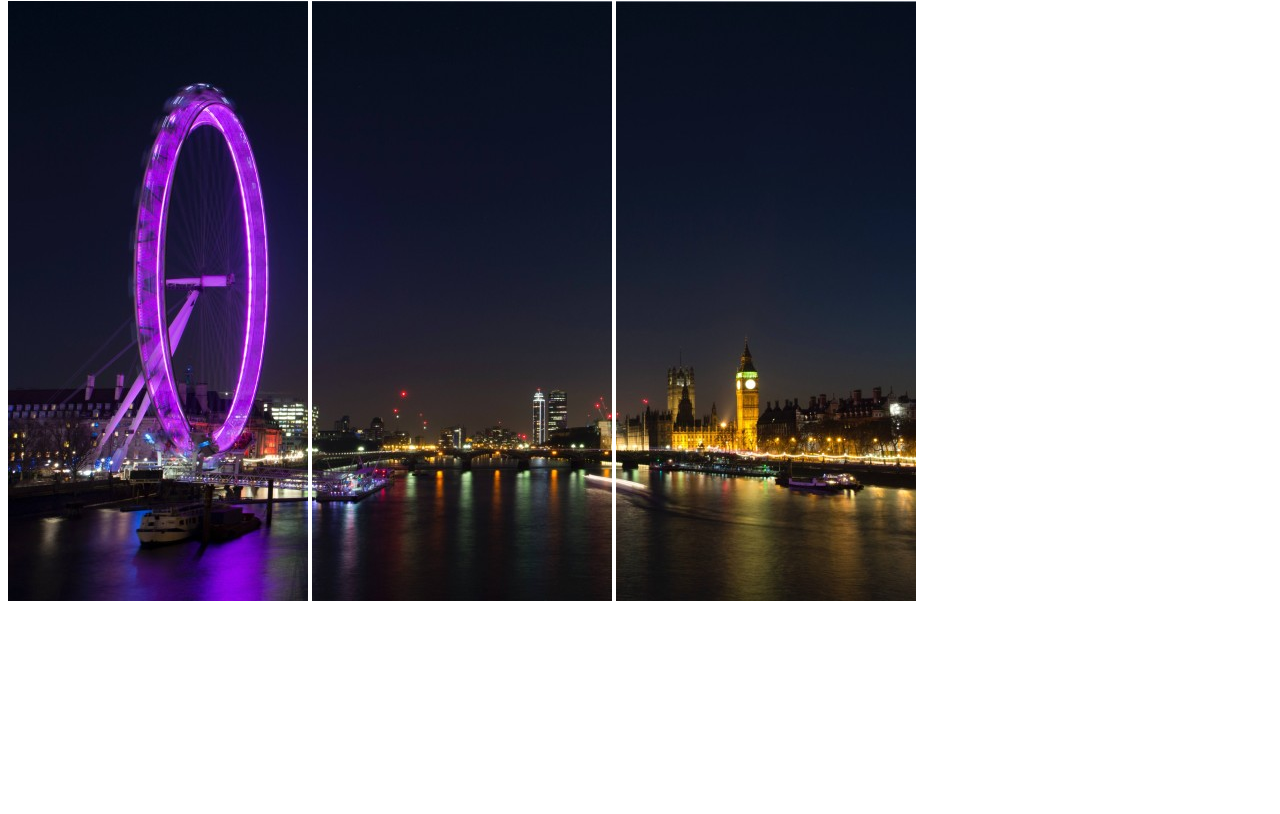
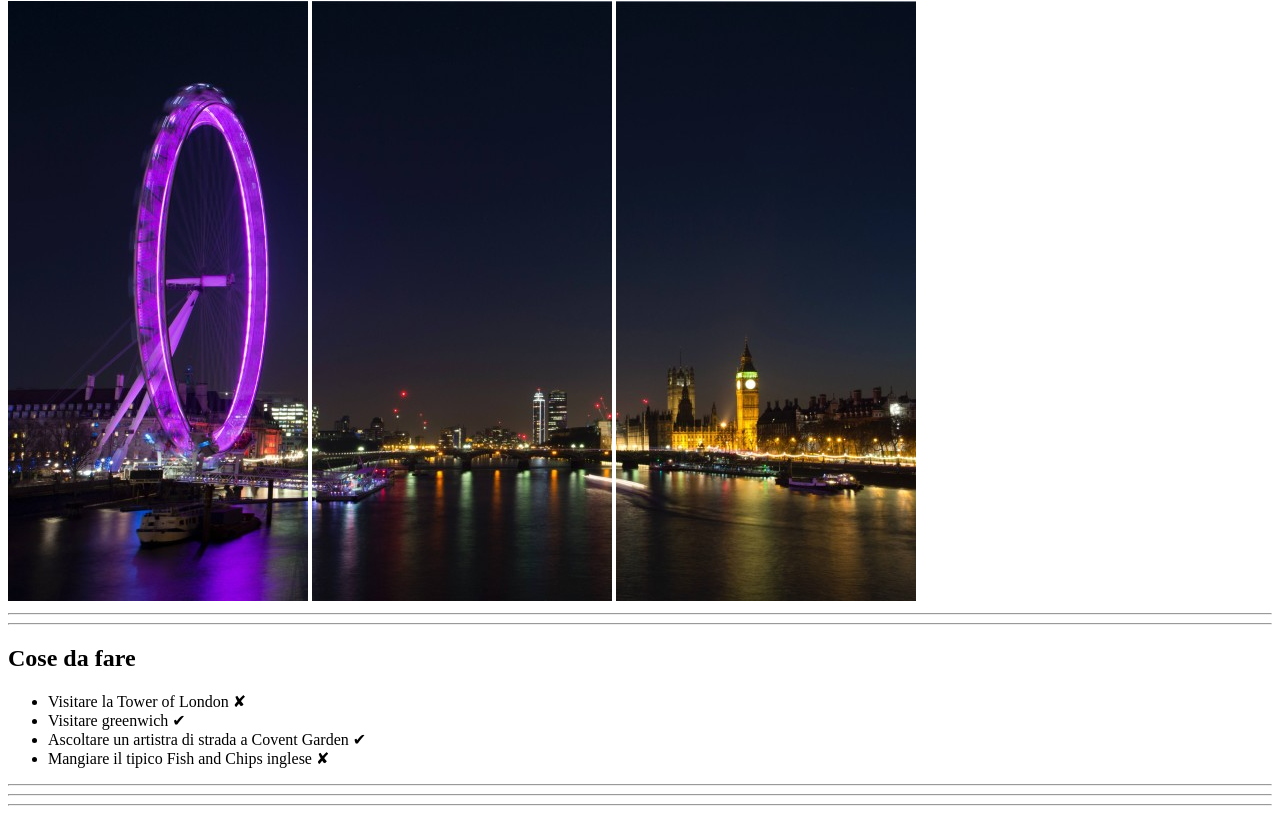
Before and after one commit to BagliettoAron/html-london-trip, a plain HTML site: page index.html in a window 1280 px wide. Shown: the part 79-893 px from the top of the page. Before the commit the page ends 800 px from the top, so only its background shows below. Drawn offline with Linux system fonts and the light colour scheme.

Commit message:
add cose da fare

```diff
--- a/index.html
+++ b/index.html
@@ -25,6 +25,7 @@
     </header>
 <!-- / title & 3 images  -->
 
+<hr>
 
     <main>
 <!-- le mie spese (con tabella)-->
@@ -33,17 +34,31 @@
         </div>
 <!-- / le mie spese (con tabella)-->
 
+<hr>
+
 <!-- cose da fare (con entities) -->
         <div>
+            <h2>Cose da fare</h2>
+            <ul>
+                <li>Visitare la Tower of London &#10008;</li>
+                <li>Visitare greenwich &#10004;</li>
+                <li>Ascoltare un artistra di strada a Covent Garden &#10004;</li>
+                <li>Mangiare il tipico Fish and Chips inglese &#10008;</li>
+
+            </ul>
 
         </div>
 <!-- / cose da fare (con entities)-->
+
+<hr>
 
 <!-- info utili con (ol e ul) -->
         <div>
 
         </div>
 <!-- / info utili (con ol e ul) -->
+
+<hr>
 
 <!-- le foto con 2 (foto caricate da url) -->
 <div>
@@ -52,11 +67,15 @@
 <!-- / le foto con 2 (foto caricate da url) -->
     </main>
 
-    <!-- copyright -->
+    <hr>
+
+<!-- copyright -->
     <footer>
 
     </footer>
-    <!-- / copyright -->
+<!-- / copyright -->
+
+
 </body>
 
 
```
